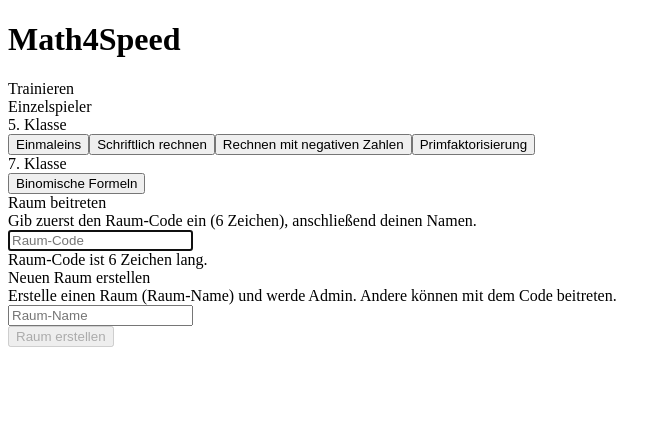
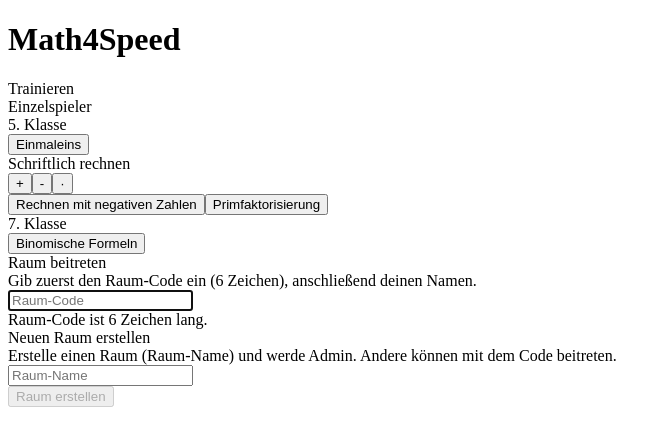
Before and after one commit to jklx/math4speed, a React (Vite) app: page / in a window 1280 px wide. Shown: the top 446 px of the page, without its empty margins (0-671 px from the left). Built offline with nearby package versions, Linux system fonts and the light colour scheme; no server answers; the HTML template or start-up script is replaced by a standard one.

Commit message:
`Added subcategory support to MultiplayerLobby component`

```diff
--- a/src/MultiplayerLobby.jsx
+++ b/src/MultiplayerLobby.jsx
@@ -78,6 +78,12 @@ export default function MultiplayerLobby() {
     }
   }, [joinTileRoom]);
 
+  const navigateToTraining = (categoryKey, subcategorySettings) => {
+    const params = new URLSearchParams(subcategorySettings || {});
+    const query = params.toString();
+    navigate(query ? `/training/${categoryKey}?${query}` : `/training/${categoryKey}`);
+  }
+
 
   return (
     <div className="app">
@@ -97,14 +103,33 @@ export default function MultiplayerLobby() {
                     <div className="category-grade-header">{grade}</div>
                     <div className="category-buttons category-buttons-grid">
                       {categories.map((config) => (
+                        config.subcategories?.length ? (
+                          <div key={config.key} className="category-btn category-card category-card-static" role="group" aria-label={config.label}>
+                            <span className="category-card-title">{config.label}</span>
+                            <div className="category-subactions">
+                              {config.subcategories.map((subcategory) => (
+                                <button
+                                  key={subcategory.key}
+                                  type="button"
+                                  className="category-subbtn"
+                                  onClick={() => navigateToTraining(config.key, subcategory.settings)}
+                                  aria-label={`${config.label} ${subcategory.label}`}
+                                >
+                                  {subcategory.label}
+                                </button>
+                              ))}
+                            </div>
+                          </div>
+                        ) : (
                           <button
                             key={config.key}
                             className="category-btn category-card"
-                          onClick={() => navigate(`/training/${config.key}`)}
+                            onClick={() => navigateToTraining(config.key)}
                             type="button"
                           >
                             <span>{config.label}</span>
                           </button>
+                        )
                       ))}
                     </div>
                   </section>
--- a/src/styles.css
+++ b/src/styles.css
@@ -261,9 +261,54 @@ input[type=number], .math-input{padding:0.6rem 0.8rem;font-size:1.5rem;width:120
   min-height: 88px;
   padding: 1rem 1.25rem;
   display: flex;
+  flex-direction: column;
   align-items: center;
   justify-content: center;
   text-align: center;
+}
+
+.category-card-title {
+  display: block;
+}
+
+.category-card-static {
+  cursor: default;
+  color: #444;
+  background: white;
+}
+
+.category-card-static:hover {
+  border-color: #ddd;
+  color: #444;
+  background: white;
+}
+
+.category-subactions {
+  display: flex;
+  justify-content: center;
+  width: 100%;
+  gap: 0.5rem;
+  margin-top: 0.85rem;
+}
+
+.category-subbtn {
+  width: 3rem;
+  height: 2.1rem;
+  padding: 0 0.7rem;
+  border-radius: 8px;
+  border: 2px solid rgba(43,108,176,0.14);
+  background: white;
+  color: var(--accent);
+  box-shadow: 0 2px 8px rgba(0,0,0,0.04);
+  font-size: 0.95rem;
+  font-weight: 700;
+  cursor: pointer;
+  transition: all 0.2s ease;
+}
+
+.category-subbtn:hover {
+  border-color: var(--accent);
+  background: #f0f6ff;
 }
 
 .category-grade-groups {
--- a/src/utils/categories.js
+++ b/src/utils/categories.js
@@ -29,6 +29,35 @@ export const CATEGORIES = {
     label: 'Schriftlich rechnen',
     grade: '5. Klasse',
     problemCount: 3,
+    subcategories: [
+      {
+        key: 'schriftlich-add',
+        label: '+',
+        settings: {
+          schriftlichAdd: true,
+          schriftlichSubtract: false,
+          schriftlichMultiply: false
+        }
+      },
+      {
+        key: 'schriftlich-subtract',
+        label: '-',
+        settings: {
+          schriftlichAdd: false,
+          schriftlichSubtract: true,
+          schriftlichMultiply: false
+        }
+      },
+      {
+        key: 'schriftlich-multiply',
+        label: '·',
+        settings: {
+          schriftlichAdd: false,
+          schriftlichSubtract: false,
+          schriftlichMultiply: true
+        }
+      }
+    ],
     settings: [
       { key: 'schriftlichAdd', label: 'Addition', defaultValue: true },
       { key: 'schriftlichSubtract', label: 'Subtraktion', defaultValue: true },
```
Lines whose indentation alone changed are shown as unchanged.
